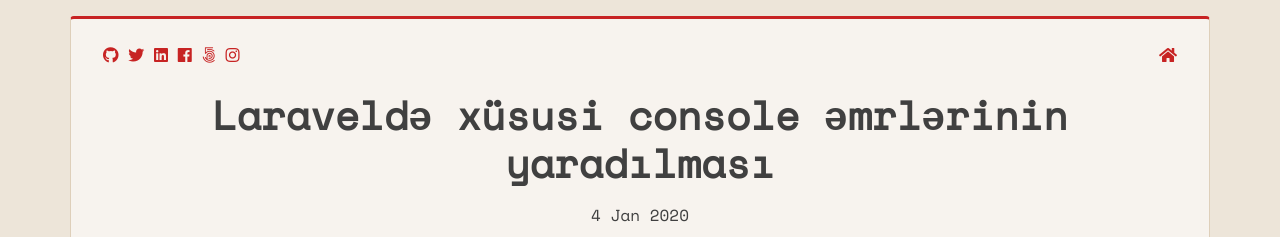
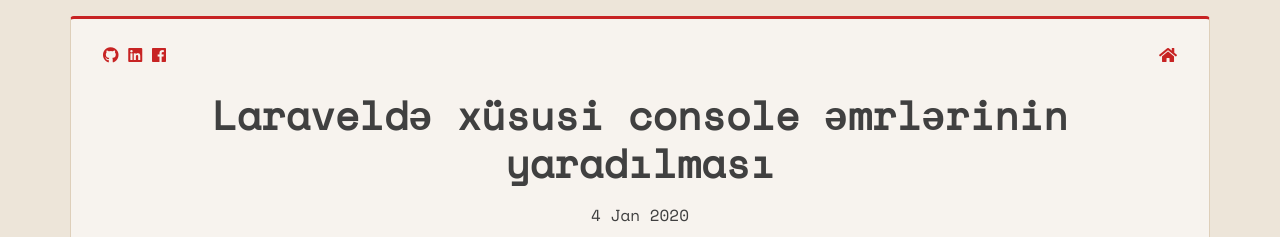
Before and after one commit to Maharramoff/maharramoff.github.io, a Jekyll site: the page built from _posts/2020-01-04-laravelde-xususi-console-emrlerin-yaradilmasi.md, in a window 1280 px wide. Shown: the top 237 px of the page. Built offline with Jekyll 4.4.1, drawn with Linux system fonts in a browser that asks for light colours; nearby versions of some CDN libraries.

Commit message:
layout: update social urls

```diff
--- a/_layouts/post.html
+++ b/_layouts/post.html
@@ -5,19 +5,9 @@
     <div class="container main">
         <div class="row navbar">
             <div class="col-6">
-
-                <a class="fab fa-github" href="https://github.com/hugoferreira" title="GitHub"></a>
-
-                <a class="fab fa-twitter" href="https://twitter.com/ferreira_hugo" title="Twitter"></a>
-
-                <a class="fab fa-linkedin" href="https://id.linkedin.com/in/hugoserenoferreira" title="LinkedIn"></a>
-
-                <a class="fab fa-facebook" href="https://www.facebook.com/hugo.sereno.ferreira" title="Facebook"></a>
-
-                <a class="fab fa-500px" href="https://500px.com/hugoserenoferreira" title="500px"></a>
-
-                <a class="fab fa-instagram" href="https://www.instagram.com/hugo.sereno.ferreira" title="Instagram"></a>
-
+                <a class="fab fa-github" href="https://github.com/{{site.github_username}}" title="GitHub"></a>
+                <a class="fab fa-linkedin" href="https://id.linkedin.com/in/{{site.linkedin_username}}" title="LinkedIn"></a>
+                <a class="fab fa-facebook" href="https://www.facebook.com/{{site.facebook_username}}" title="Facebook"></a>
             </div>
             <div class="col-6 text-right">
                 <a class="fa fa-home" href="/"></a>
```
